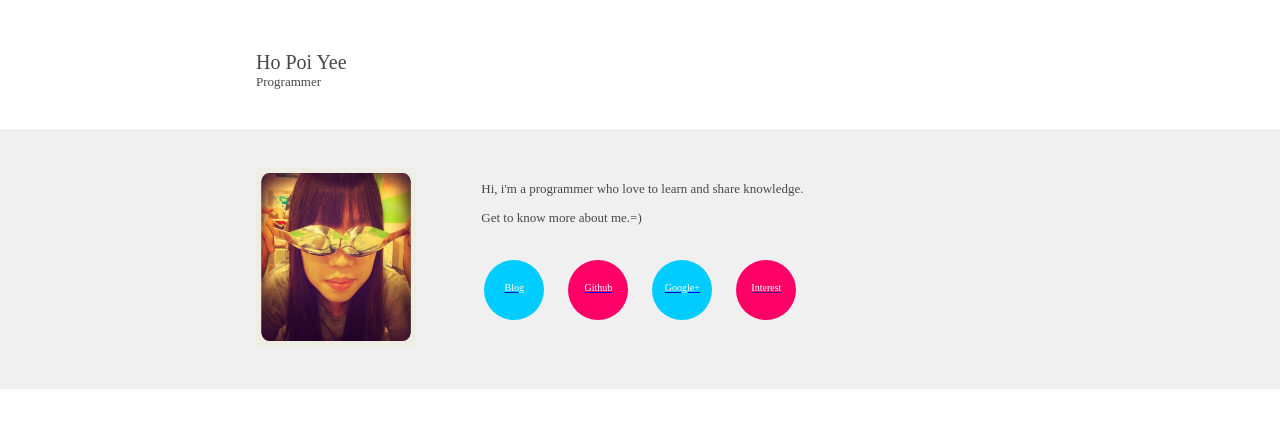
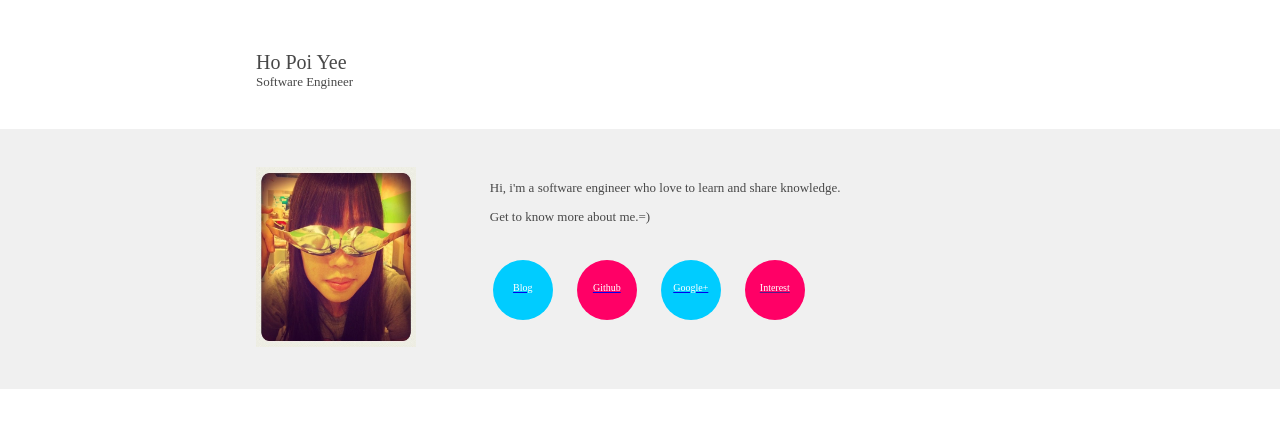
Before and after one commit to poiyee/poiyeeho, a plain HTML site: page index.html in a window 1280 px wide. Drawn offline with Linux system fonts and the light colour scheme.

Commit message:
Update index.html

```diff
--- a/index.html
+++ b/index.html
@@ -21,7 +21,7 @@
     <body class="body">
         <div class="header">
             <div class="name">Ho Poi Yee</div>
-            <div class="text">Programmer</div>
+            <div class="text">Software Engineer</div>
         </div>
         <div class="content">
             <table cellpadding="0" cellspacing="0">
@@ -31,7 +31,7 @@
                         <table cellpadding="0" cellspacing="0"><tbody><tr>
                                 <td>
                                     <div class="text">
-                                        <p> Hi, i'm a programmer who love to learn and share knowledge.</p>
+                                        <p> Hi, i'm a software engineer who love to learn and share knowledge.</p>
                                         Get to know more about me.=)
                                     </div>
                                     <div class="menu">
```
